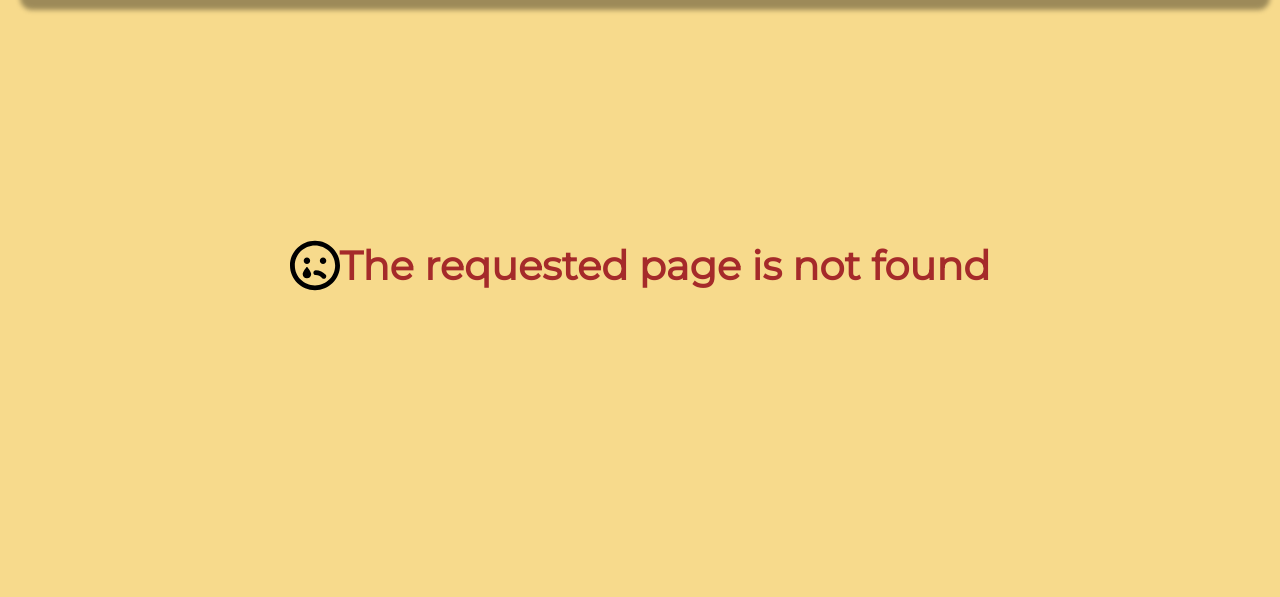
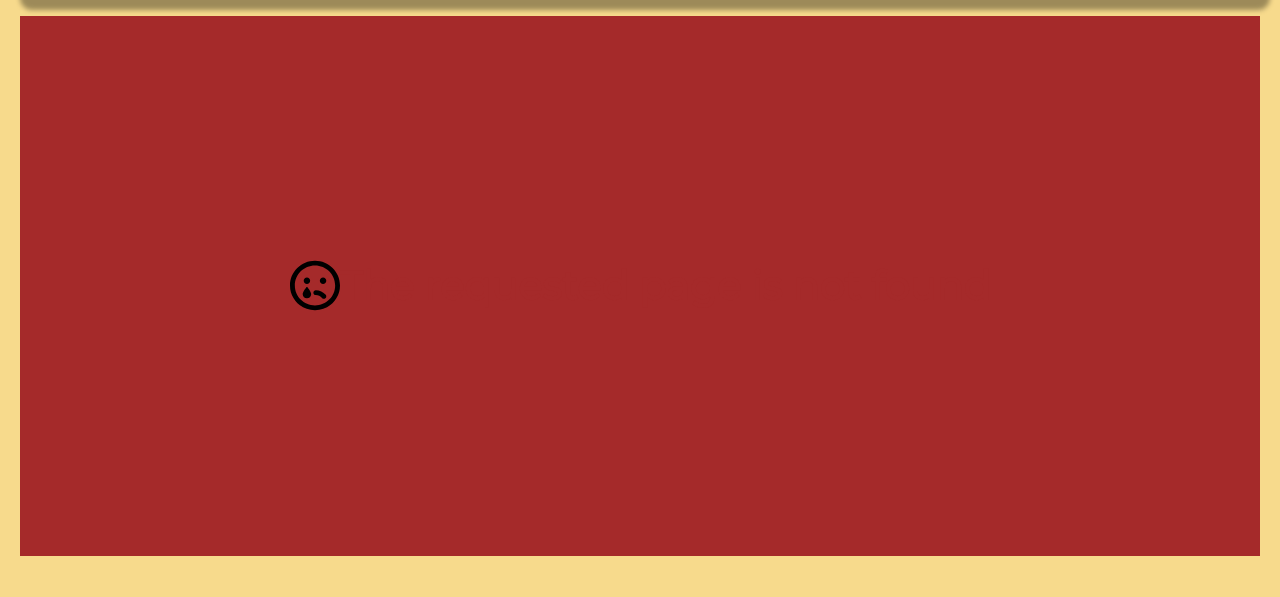
Before and after one commit to jod35/PrettyPastries, a Python web app: template backend/pretty/main/templates/404.html in a window 1280 px wide. Shown: the part 203-800 px from the top of the page. Run offline with Jinja, Linux system fonts and the light colour scheme; the template is opened without the code that fills it, so the values that code supplies are empty.

Commit message:
error handler

```diff
--- a/backend/pretty/main/static/css/main.css
+++ b/backend/pretty/main/static/css/main.css
@@ -300,6 +300,7 @@ header li a:hover{
     display: flex;
     align-items: center;
     justify-content: center;
+    color: white;
 }
 .error-message{
     color: var(--brown);
--- a/backend/pretty/main/templates/404.html
+++ b/backend/pretty/main/templates/404.html
@@ -1,6 +1,6 @@
 {% extends 'base.html' %}
 {% block body %}
-    <div class="error">
+    <div class="error container">
         <img src="../static/imgs/sad-tear.svg" alt="" width="50">
         <p class="error-message">
             The requested page is not found
```
